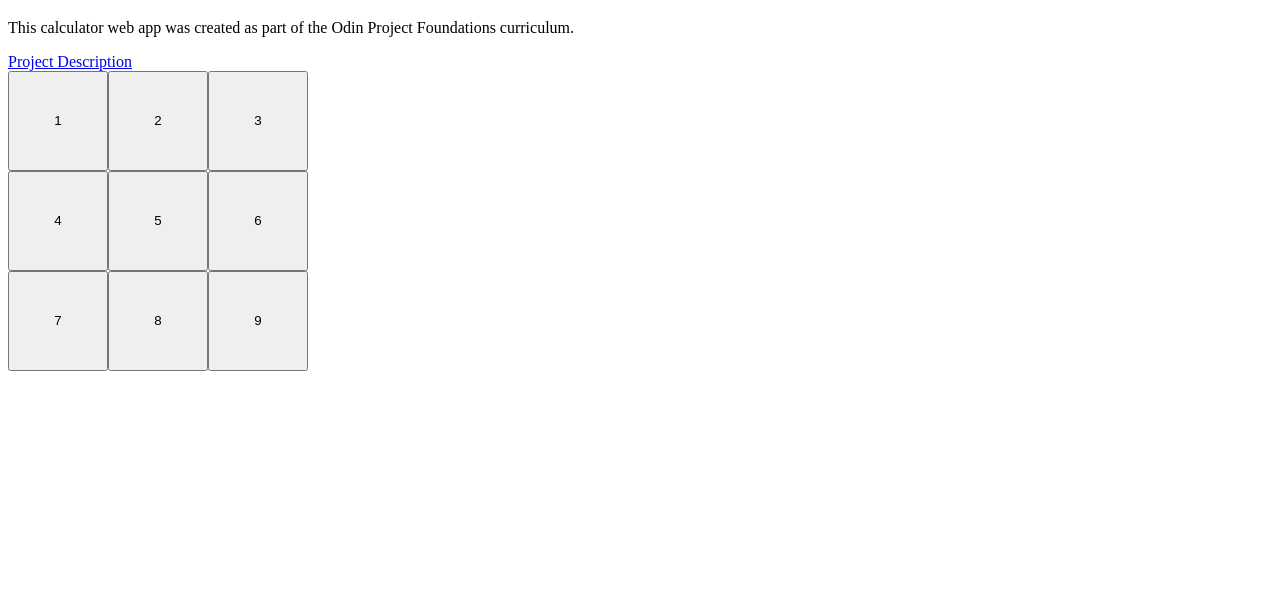
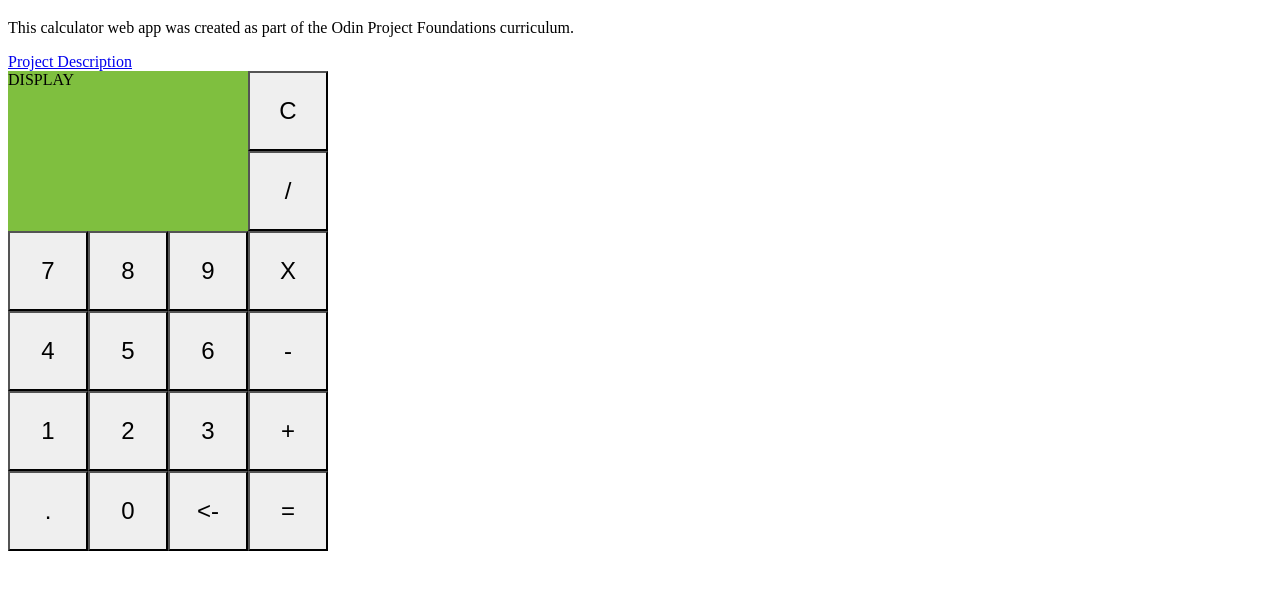
Before and after one commit to bbrady1992/OdinProject_Calculator, a plain HTML site: page index.html in a window 1280 px wide. Shown: the part 61-650 px from the top of the page. Drawn offline with Linux system fonts and the light colour scheme.

Commit message:
Finished laying out grid for buttons

```diff
--- a/index.html
+++ b/index.html
@@ -12,15 +12,29 @@
             <a href="https://www.theodinproject.com/paths/foundations/courses/foundations/lessons/calculator">Project Description</a>
         </div>
         <div id="calculator-container">
-            <button type="button">1</button>
-            <button type="button">2</button>
-            <button type="button">3</button>
-            <button type="button">4</button>
-            <button type="button">5</button>
-            <button type="button">6</button>
-            <button type="button">7</button>
-            <button type="button">8</button>
-            <button type="button">9</button>
+            <div id="display">DISPLAY</div>
+            <button type="button" id="delete"><-</button>
+            <button type="button" id="divide">/</button>
+
+            <button type="button" id="seven">7</button>
+            <button type="button" id="eight">8</button>
+            <button type="button" id="nine">9</button>
+            <button type="button" id="multiply">X</button>
+
+            <button type="button" id="four">4</button>
+            <button type="button" id="five">5</button>
+            <button type="button" id="six">6</button>
+            <button type="button" id="subtract">-</button>
+
+            <button type="button" id="one">1</button>
+            <button type="button" id="two">2</button>
+            <button type="button" id="three">3</button>
+            <button type="button" id="add">+</button>
+
+            <button type="button" id="decimal">.</button>
+            <button type="button" id="zero">0</button>
+            <button type="button" id="clear">C</button>
+            <button type="button" id="equals">=</button>
         </div>
     </body>
 </html>
--- a/styles/style.css
+++ b/styles/style.css
@@ -1,10 +1,108 @@
 #calculator-container {
     display: grid;
-    grid-template-columns: 100px 100px 100px;
-    grid-template-rows: 100px 100px 100px;
+    grid-template-columns: 80px 80px 80px 80px;
+    grid-template-rows: 80px 80px 80px 80px 80px 80px;
 }
 
 h1 {
     background-color: black;
     color: white;
 }
+
+#calculator-container > button {
+    font-size: 24px;
+    border-radius: 0;
+}
+
+#calculator-container > button:hover {
+    background-color: black;
+    color: white;
+}
+
+#decimal {
+    grid-column: 1;
+    grid-row: 6;
+}
+#zero {
+    grid-column: 2;
+    grid-row: 6;
+}
+#delete {
+    grid-column: 3;
+    grid-row: 6;
+}
+#equals {
+    grid-column: 4;
+    grid-row: 6;
+}
+
+
+#one {
+    grid-column: 1;
+    grid-row: 5;
+}
+#two {
+    grid-column: 2;
+    grid-row: 5;
+}
+#three {
+    grid-column: 3;
+    grid-row: 5;
+}
+#add {
+    grid-column: 4;
+    grid-row: 5;
+}
+
+
+#four {
+    grid-column: 1;
+    grid-row: 4;
+}
+#five {
+    grid-column: 2;
+    grid-row: 4;
+}
+#six {
+    grid-column: 3;
+    grid-row: 4;
+}
+#subtract {
+    grid-column: 4;
+    grid-row: 4;
+}
+
+#seven {
+    grid-column: 1;
+    grid-row: 3;
+}
+#eight {
+    grid-column: 2;
+    grid-row: 3;
+}
+#nine {
+    grid-column: 3;
+    grid-row: 3;
+}
+#multiply {
+    grid-column: 4;
+    grid-row: 3;
+}
+
+
+#display {
+    grid-column-start: 1;
+    grid-column-end: 4;
+    grid-row-start: 1;
+    grid-row-end: 3;
+    background-color: #7FBF3F;
+}
+
+#divide {
+    grid-column: 4;
+    grid-row: 2;
+}
+#clear {
+    grid-column: 4;
+    grid-row: 1;
+}
```
